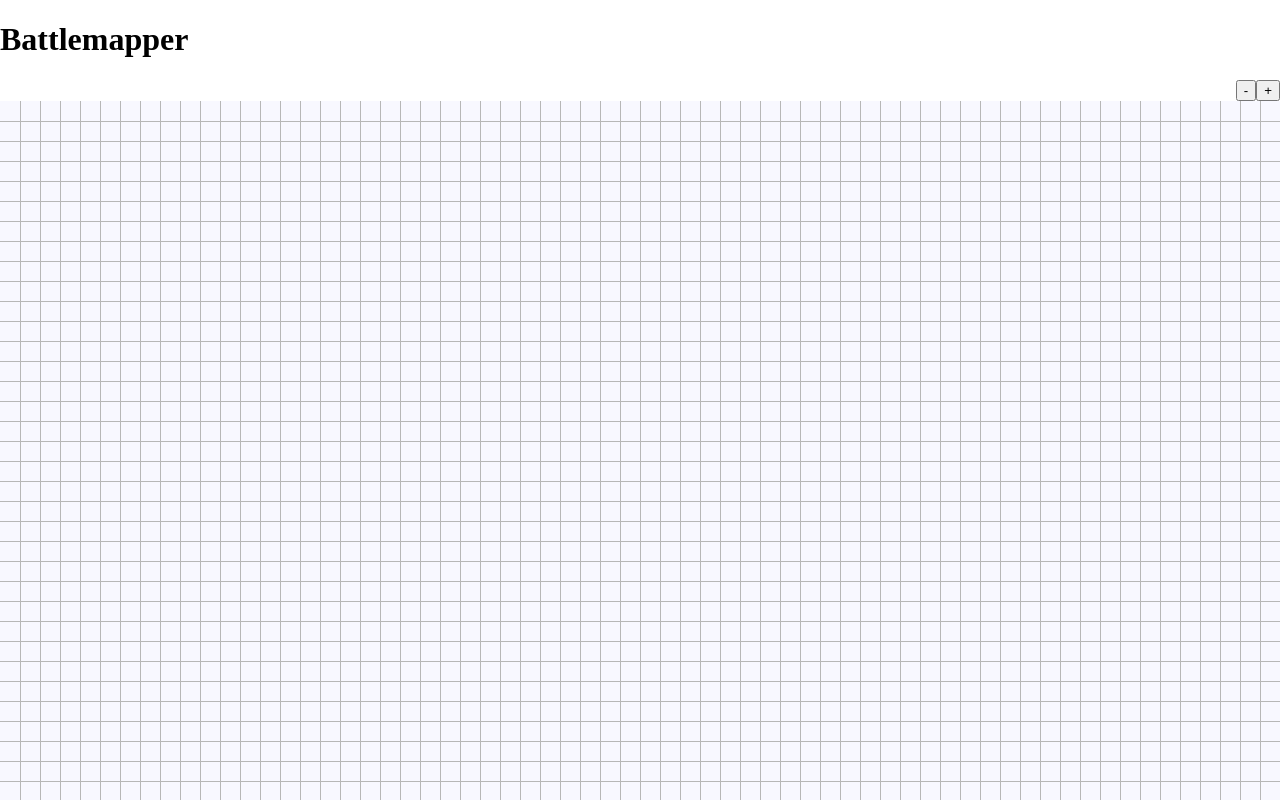
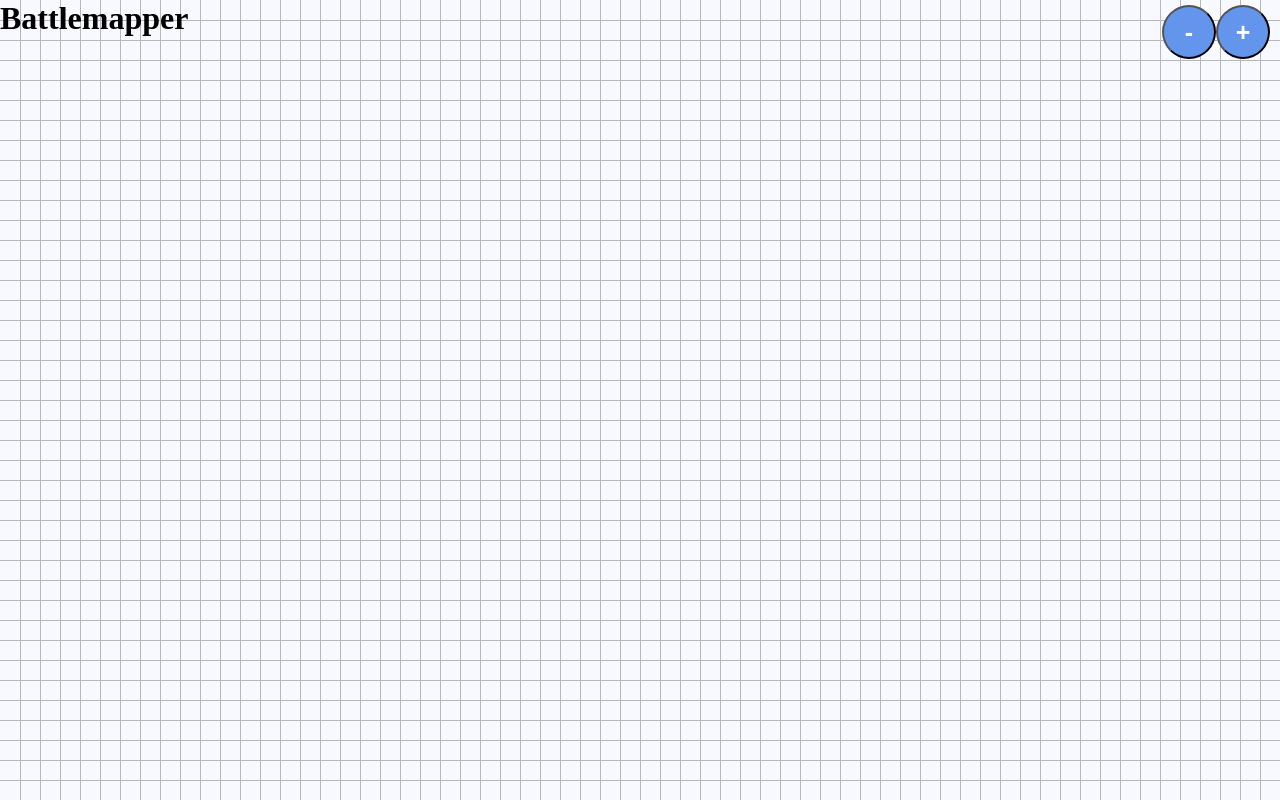
Before and after one commit to mattrwh-pC506/battledrafter, an Angular app: page / in a window 1280 px wide. Built offline with nearby package versions, Linux system fonts and the light colour scheme.

Commit message:
style(buttons): update button styles

```diff
--- a/package.json
+++ b/package.json
@@ -8,7 +8,9 @@
     "start": "ng serve",
     "test": "ng test",
     "pree2e": "webdriver-manager update --standalone false --gecko false",
-    "e2e": "protractor"
+    "e2e": "protractor",
+    "build": "ng build",
+    "gh": "ng github-pages:deploy"
   },
   "private": true,
   "dependencies": {
--- a/src/app/app.component.css
+++ b/src/app/app.component.css
@@ -1,3 +1,9 @@
+* {
+  box-sizing: border-box;
+  padding: 0;
+  margin: 0;
+}
+
 .c-app-root {
   position: absolute;
   overflow: auto;
@@ -6,3 +12,7 @@
   right: 0;
   left: 0;
 }
+
+.c-app-header {
+  position: absolute;
+}
--- a/src/app/app.component.html
+++ b/src/app/app.component.html
@@ -1,4 +1,4 @@
-<h1>
+<h1 class="c-app-header">
   {{title}}
 </h1>
 
--- a/src/app/shared/components/canvas/canvas.component.html
+++ b/src/app/shared/components/canvas/canvas.component.html
@@ -1,7 +1,9 @@
 <div class="c-canvas-buttons">
   <div>
-    <button (click)="zoom(-1)">-</button>
-    <button (click)="zoom(1)">+</button>
+    <button (click)="zoom(-1)"
+            class="c-canvas-button">-</button>
+    <button (click)="zoom(1)"
+            class="c-canvas-button">+</button>
   </div>
 </div>
 <canvas #batMapCanvas
--- a/src/app/shared/components/canvas/canvas.component.scss
+++ b/src/app/shared/components/canvas/canvas.component.scss
@@ -2,4 +2,26 @@
   display: flex;
   justify-content: flex-end;
   width: 100%;
+  padding: 5px 10px;
+  position: absolute;
+  opacity: .5;
+
+  &:hover {
+    opacity: 1;
+  }
 }
+
+$button-width: 50px;
+
+.c-canvas-button {
+  background-color: cornflowerblue;
+  color: white;
+  font-weight: bold;
+  font-size: 25px;
+  line-height: $button-width;
+  width: $button-width;
+  height: $button-width;
+  box-sizing: content-box;
+  border-radius: 100%;
+  cursor: pointer;
+}
--- a/src/app/shared/components/canvas/canvas.component.ts
+++ b/src/app/shared/components/canvas/canvas.component.ts
@@ -38,11 +38,19 @@ export class BatMapCanvasComponent {
   }
 
   public get viewPortWidth() {
-    return window.innerWidth;
+    return window.innerWidth && document.documentElement.clientWidth ?
+      Math.min(window.innerWidth, document.documentElement.clientWidth) :
+      window.innerWidth ||
+      document.documentElement.clientWidth ||
+      document.getElementsByTagName('body')[0].clientWidth;
   }
 
   public get viewPortHeight() {
-    return window.innerHeight;
+    return window.innerHeight && document.documentElement.clientHeight ?
+      Math.min(window.innerHeight, document.documentElement.clientHeight) :
+      window.innerHeight ||
+      document.documentElement.clientHeight ||
+      document.getElementsByTagName('body')[0].clientHeight;
   }
 
   public get canvas(): any {
```
